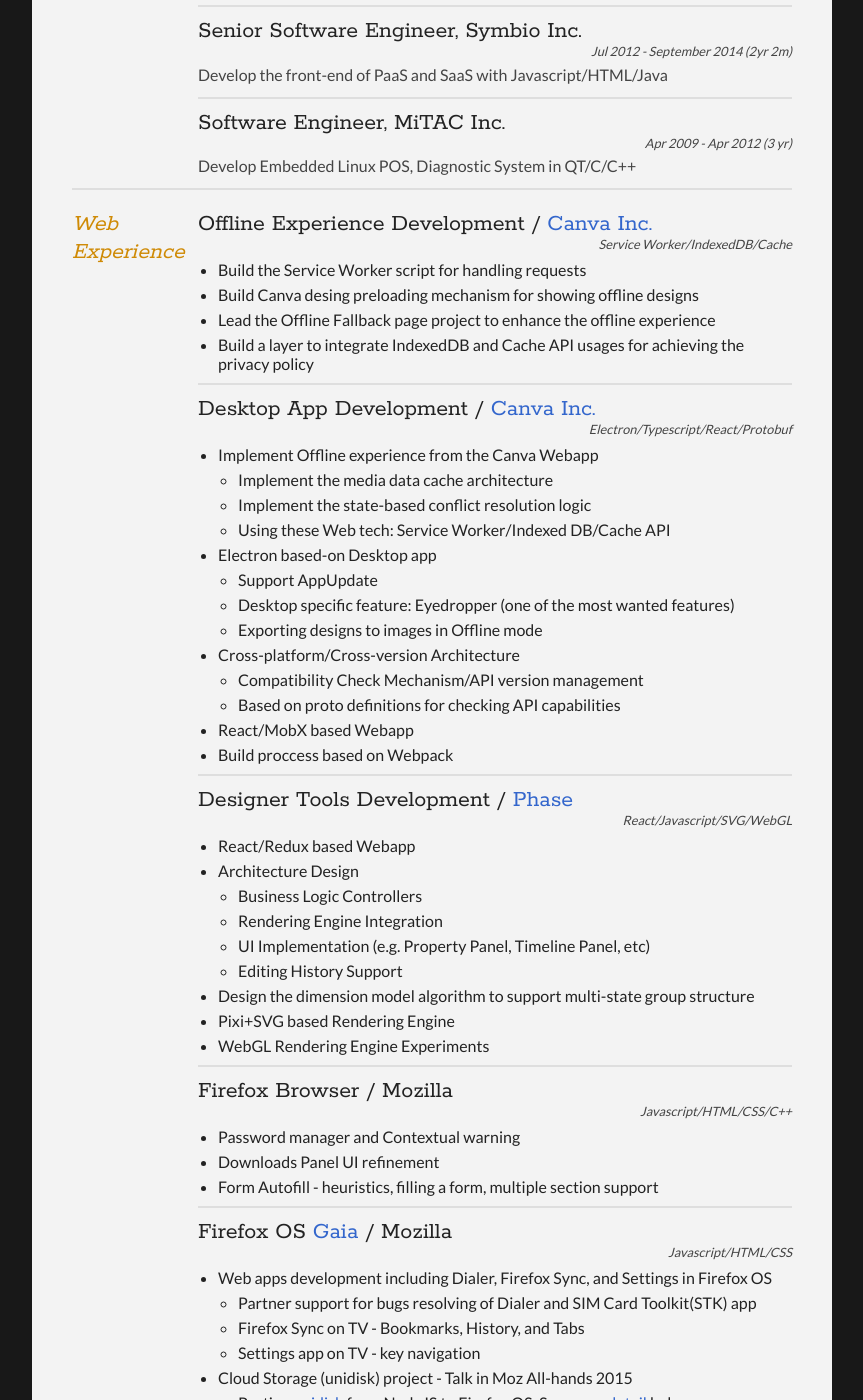
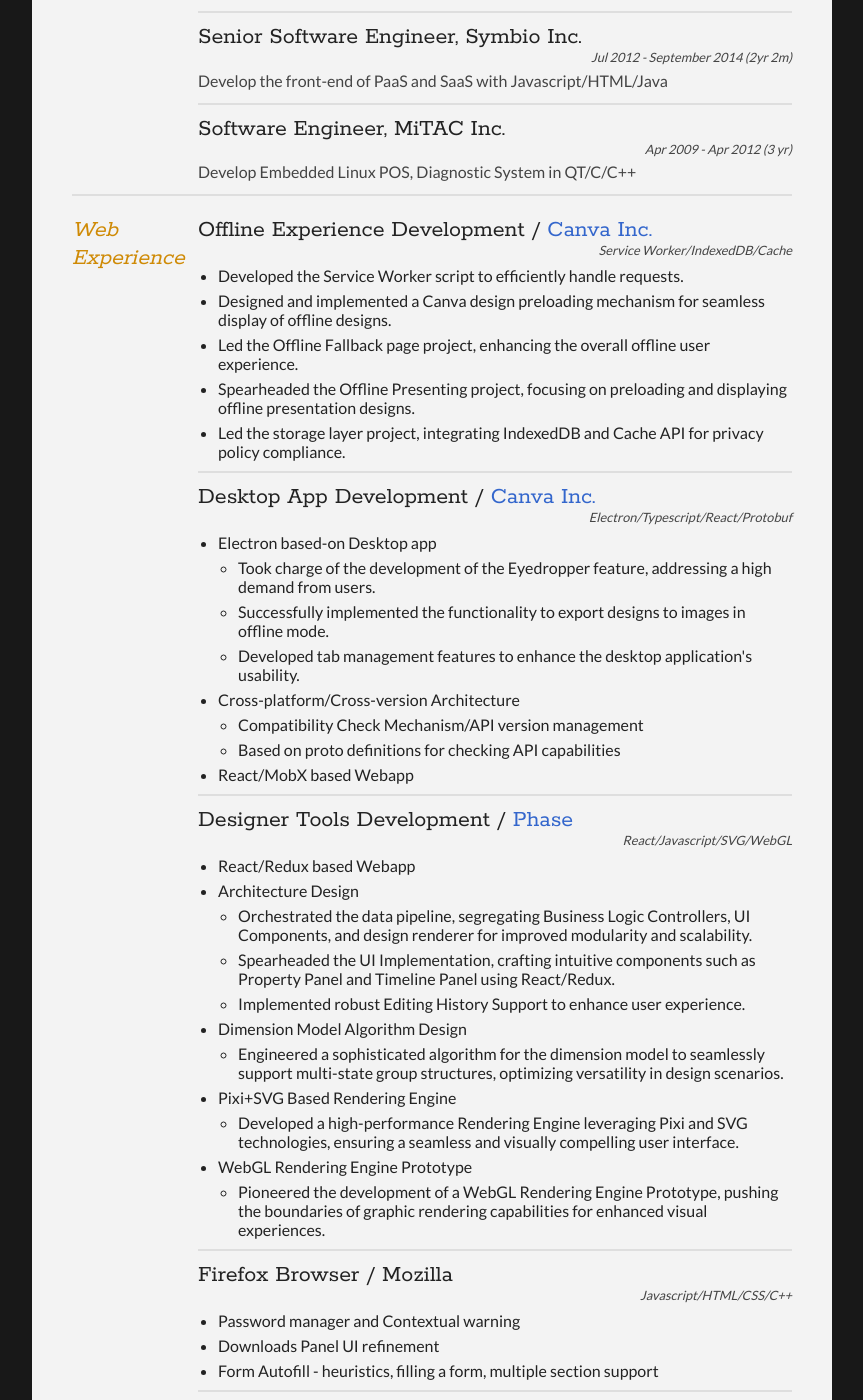
Before and after one commit to weilonge/weilonge.github.io, a Jekyll site: the page resume/index.html, which Jekyll copies as it is, in a window 1280 px wide and 1400 px high, scrolled down 692 px. Shown: the whole window, without its empty margins (208-1071 px from the left). Built offline with Jekyll 4.4.1, drawn with Linux system fonts in a browser that asks for light colours; some of the changed text lies outside the part shown.

Commit message:
resume update

```diff
--- a/resume/index.html
+++ b/resume/index.html
@@ -53,12 +54,13 @@
           <div class="sectionContent">
             <article>
               <ul>
-                <li>WebGL Rendering Research/Demo (<a href="https://norahstudio.github.io/renderer/">Link</a>)</li>
-                <li>Front-End Engineer with Webapp experience in React/Typescript/Electron/Redux/Webpack/SVG/WebGL/Pixi</li>
+                <li><a href="https://norahstudio.github.io/renderer/">WebGL Rendering Research Demo</a>, my personal passion projects.</li>
+                <li>Front-End Engineer with Webapp experience in React/Typescript/Electron/Webpack/SVG/WebGL/Pixi</li>
+                <li>Demonstrated proficiency in crafting comprehensive design documents to effectively communicate and document solutions</li>
                 <li>Highly participation of review process and testing codes.</li>
-                <li>The experience of project planning and task break-down - from chaos to clarity</li>
-                <li>The experience of joining a massive code base project. e.g., Firefox Browser &amp; FxOS</li>
-                <li>The experience of being a leader for the task assignment and mentoring team members.</li>
+                <li>Project planning and task break-down - from chaos to clarity</li>
+                <li>Joining a massive code base project. e.g., Firefox Browser, FxOS, and Canva</li>
+                <li>Being a leader for the task assignment and mentoring team members - MiTAC</li>
               </ul>
             </article>
           </div>
@@ -110,10 +112,11 @@
               <h2>Offline Experience Development / <a target="_blank" href="https://canva.com/">Canva Inc.</a></h2>
               <p class="subDetails">Service Worker/IndexedDB/Cache</p>
               <ul>
-                <li>Build the Service Worker script for handling requests</li>
-                <li>Build Canva desing preloading mechanism for showing offline designs</li>
-                <li>Lead the Offline Fallback page project to enhance the offline experience</li>
-                <li>Build a layer to integrate IndexedDB and Cache API usages for achieving the privacy policy</li>
+                <li>Developed the Service Worker script to efficiently handle requests.</li>
+                <li>Designed and implemented a Canva design preloading mechanism for seamless display of offline designs.</li>
+                <li>Led the Offline Fallback page project, enhancing the overall offline user experience.</li>
+                <li>Spearheaded the Offline Presenting project, focusing on preloading and displaying offline presentation designs.</li>
+                <li>Led the storage layer project, integrating IndexedDB and Cache API for privacy policy compliance.</li>
               </ul>
             </article>
             <article>
@@ -121,19 +124,11 @@
               <p class="subDetails">Electron/Typescript/React/Protobuf</p>
               <ul>
                 <li>
-                  <span>Implement Offline experience from the Canva Webapp</span>
-                  <ul>
-                    <li>Implement the media data cache architecture</li>
-                    <li>Implement the state-based conflict resolution logic</li>
-                    <li>Using these Web tech: Service Worker/Indexed DB/Cache API</li>
-                  </ul>
-                </li>
-                <li>
                   <span>Electron based-on Desktop app</span>
                   <ul>
-                    <li>Support AppUpdate</li>
-                    <li>Desktop specific feature: Eyedropper (one of the most wanted features)</li>
-                    <li>Exporting designs to images in Offline mode</li>
+                    <li>Took charge of the development of the Eyedropper feature, addressing a high demand from users.</li>
+                    <li>Successfully implemented the functionality to export designs to images in offline mode.</li>
+                    <li>Developed tab management features to enhance the desktop application's usability.</li>
                   </ul>
                 </li>
                 <li>
@@ -144,7 +139,6 @@
                   </ul>
                 </li>
                 <li>React/MobX based Webapp</li>
-                <li>Build proccess based on Webpack</li>
               </ul>
             </article>
             <article>
@@ -155,15 +149,29 @@
                 <li>
                   <span>Architecture Design</span>
                   <ul>
-                    <li>Business Logic Controllers</li>
-                    <li>Rendering Engine Integration</li>
-                    <li>UI Implementation (e.g. Property Panel, Timeline Panel, etc)</li>
-                    <li>Editing History Support</li>
+                    <li>Orchestrated the data pipeline, segregating Business Logic Controllers, UI Components, and design renderer for improved modularity and scalability.</li>
+                    <li>Spearheaded the UI Implementation, crafting intuitive components such as Property Panel and Timeline Panel using React/Redux.</li>
+                    <li>Implemented robust Editing History Support to enhance user experience.</li>
                   </ul>
                 </li>
-                <li>Design the dimension model algorithm to support multi-state group structure</li>
-                <li>Pixi+SVG based Rendering Engine</li>
-                <li>WebGL Rendering Engine Experiments</li>
+                <li>
+                  <span>Dimension Model Algorithm Design</span>
+                  <ul>
+                    <li>Engineered a sophisticated algorithm for the dimension model to seamlessly support multi-state group structures, optimizing versatility in design scenarios.</li>
+                  </ul>
+                </li>
+                <li>
+                  <span>Pixi+SVG Based Rendering Engine</span>
+                  <ul>
+                    <li>Developed a high-performance Rendering Engine leveraging Pixi and SVG technologies, ensuring a seamless and visually compelling user interface.</li>
+                  </ul>
+                </li>
+                <li>
+                  <span>WebGL Rendering Engine Prototype</span>
+                  <ul>
+                    <li>Pioneered the development of a WebGL Rendering Engine Prototype, pushing the boundaries of graphic rendering capabilities for enhanced visual experiences.</li>
+                  </ul>
+                </li>
               </ul>
             </article>
             <article>
@@ -193,7 +201,7 @@
                 </li>
                 <li>A web app of BLE Drone remote controller - Demonstration in Moz All-hands 2015
                   <ul>
-                    <li>Rolling Spider <a target="_blank" href="https://github.com/fxos-bt-squad/RollingSpider">remote controller app</a> for FxOS</li>
+                    <li>Rolling Spider remote controller app for FxOS</li>
                   </ul>
                 </li>
               </ul>
```
Also changed, not shown: other parts of resume/index.html (+1 -0 lines), 1 other file.
